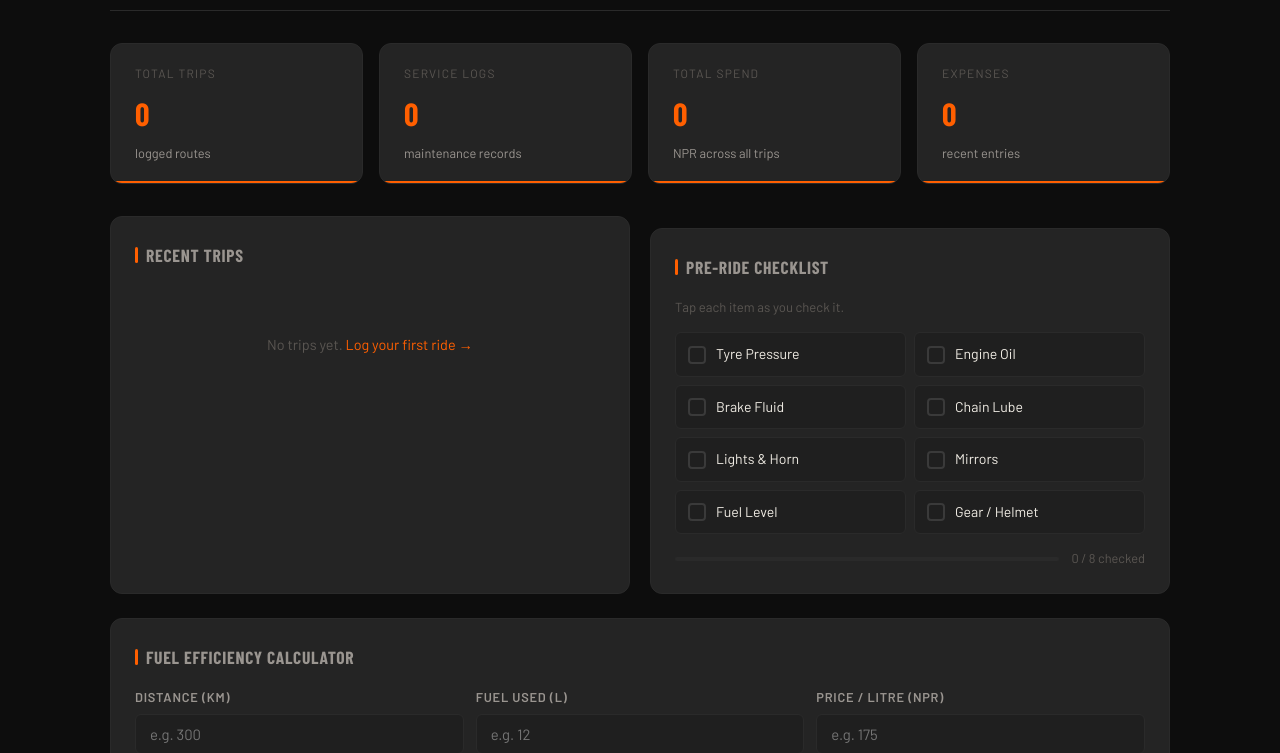
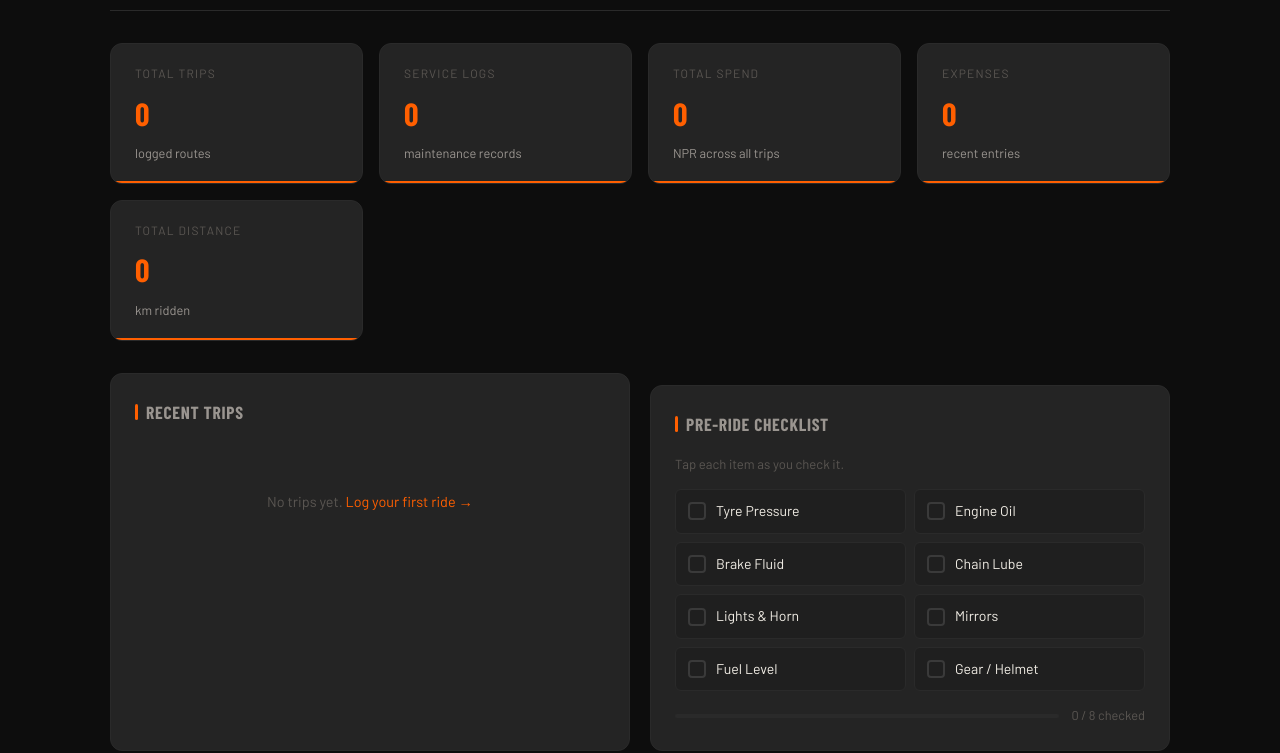
Before and after one commit to Promish-bista/motolog, a Flask app: page / in a window 1280 px wide. Shown: the part 206-959 px from the top of the page. Run offline with Flask 3, Linux system fonts and the light colour scheme; the visitor is signed in with stand-in values (Sample User, id 1); data that the repository does not hold is empty; some web fonts are replaced.

Commit message:
Add total distance stat card to rider dashboard

```diff
--- a/app.py
+++ b/app.py
@@ -86,8 +86,11 @@ def dashboard():
     maintenance = MaintenanceController.get_user_logs(current_user.id)[:5]
     expenses    = ExpenseController.get_user_expenses(current_user.id)[:5]
     total_spend = ExpenseController.get_total_spend(current_user.id)
+    all_trips   = TripController.get_user_trips(current_user.id)
+    total_distance = sum(t.distance_km for t in all_trips if t.distance_km)
     return render_template('index.html', trips=trips, maintenance=maintenance,
-                           expenses=expenses, total_spend=total_spend)
+                           expenses=expenses, total_spend=total_spend,
+                           total_distance=total_distance)
 
 # Profile Route
 @app.route('/profile', methods=['GET', 'POST'])
--- a/templates/index.html
+++ b/templates/index.html
@@ -30,6 +30,12 @@
     <div class="stat-value">{{ expenses|length }}</div>
     <div class="stat-sub">recent entries</div>
   </div>
+  <div class="stat-card">
+    <div class="stat-label">Total Distance</div>
+    <div class="stat-value">{{ total_distance|int }}</div>
+    <div class="stat-sub">km ridden</div>
+  </div>
+</div>
 </div>
 
 <!-- ── Maintenance Reminder ── -->
```
